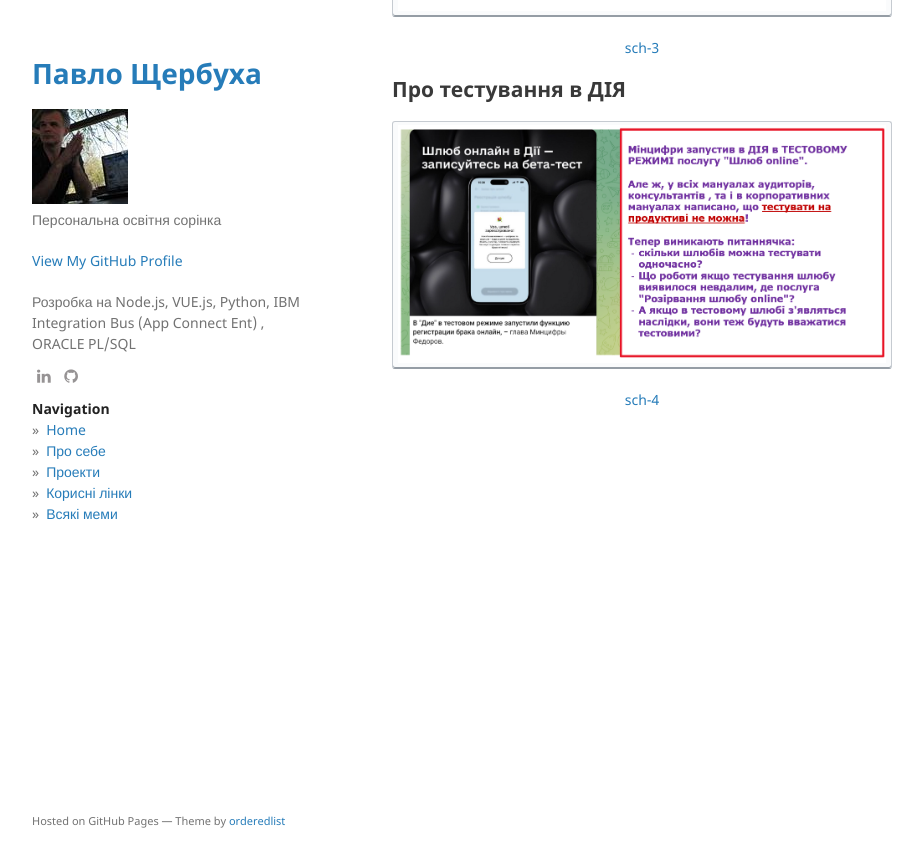
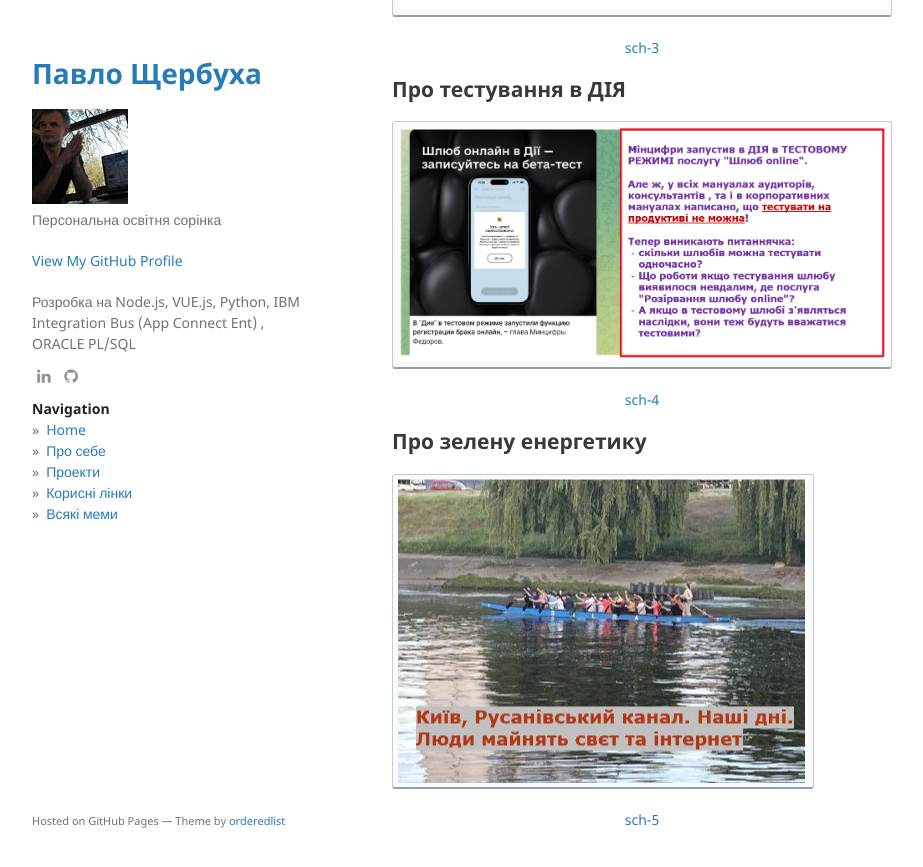
Before and after one commit to pavlo-shcherbukha/pavlo-shcherbukha.github.io, a Jekyll site: the page built from mems.md, in a window 1280 px wide and 900 px high, scrolled down 7822 px. Shown: the top 867 px of the window, without its empty margins (178-1101 px from the left). Built offline with Jekyll 4.4.1, drawn with Linux system fonts in a browser that asks for light colours; our own code applies the rules of GitHub Pages for plain Markdown files.

Commit message:
green energy

```diff
--- a/mems.md
+++ b/mems.md
@@ -181,3 +181,8 @@
 
 <kbd><img src="assets/img/mems/diia-marriage-test.png" /></kbd>
 <p style="text-align: center;"><a name="sch-4">sch-4</a></p>
+
+## Про зелену енергетику
+
+<kbd><img src="assets/img/mems/green-energy.jpg" /></kbd>
+<p style="text-align: center;"><a name="sch-5">sch-5</a></p>
```
Also changed, not shown: assets/img/mems/green-energy.jpg (added).
